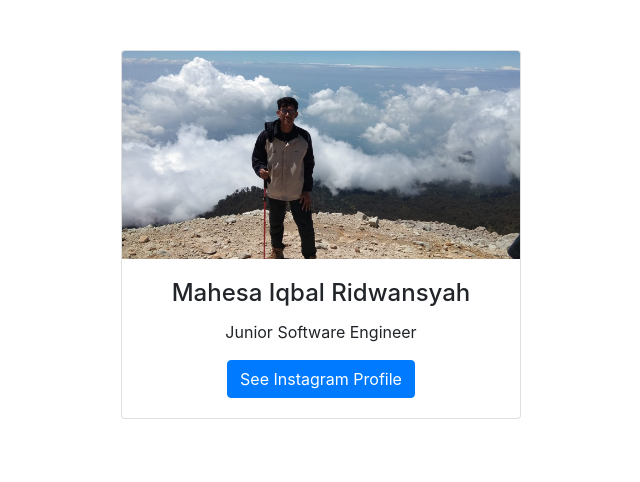
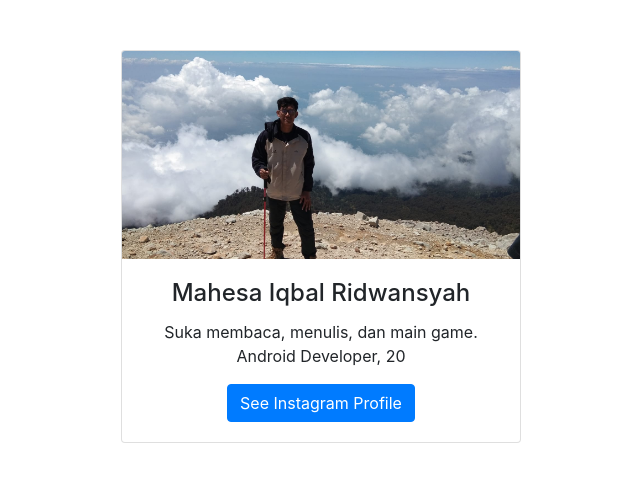
Before and after one commit to mahesaiqbal/mahesaiqbal.github.io, a plain HTML site: page index.html in a window 1280 px wide. Shown: the whole page, without its empty margins (319-959 px from the left). Drawn offline with nearby package versions, Linux system fonts and the light colour scheme.

Commit message:
Add a little change

```diff
--- a/index.html
+++ b/index.html
@@ -8,7 +8,7 @@
   <script src="https://ajax.googleapis.com/ajax/libs/jquery/3.4.0/jquery.min.js"></script>
   <script src="https://cdnjs.cloudflare.com/ajax/libs/popper.js/1.14.7/umd/popper.min.js"></script>
   <script src="https://maxcdn.bootstrapcdn.com/bootstrap/4.3.1/js/bootstrap.min.js"></script>
-  <title>Document</title>
+  <title>About me</title>
 </head>
 <body>
   <div class="container text-center">
@@ -17,7 +17,8 @@
       <div class="card-body">
         <h4 class="card-title">Mahesa Iqbal Ridwansyah</h4>
         <p class="card-text">
-          Junior Software Engineer
+          Suka membaca, menulis, dan main game.<br>
+          Android Developer, 20
         </p>
         <a href="https://www.instagram.com/mahesaiqbal6/" class="btn btn-primary">See Instagram Profile</a>
       </div>
```
